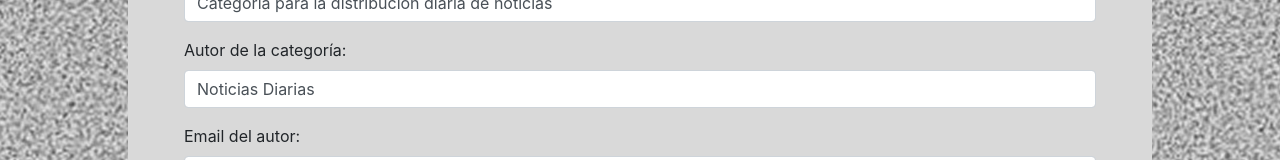
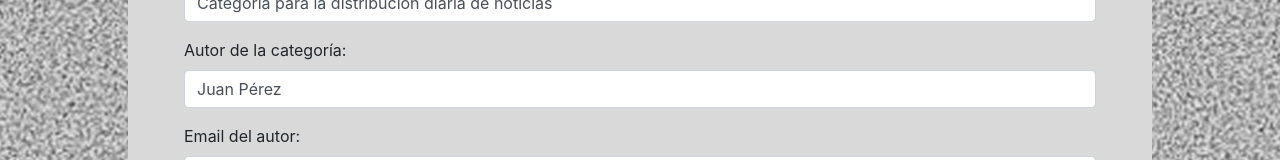
Before and after one commit to PROYECTO-RAIO/RAIO-ADMIN-FE, a React (Vite) app: page /editar/1 in a window 1280 px wide. Shown: the part 292-452 px from the top of the page. Built offline with nearby package versions, Linux system fonts and the light colour scheme; a web font is replaced by a local one.

Commit message:
hotFix: Corregir autor duplicado en formulario

```diff
--- a/src/components/categoryForm/CategoryForm.jsx
+++ b/src/components/categoryForm/CategoryForm.jsx
@@ -177,7 +177,7 @@ function CategoriaForm({ initialData = null }) {
         <Form.Control
           type="text"
           name="autor"
-          value={formData.nombre}
+          value={formData.autor}
           onChange={handleChange}
           isInvalid={!!errors.autor}
         />
```
